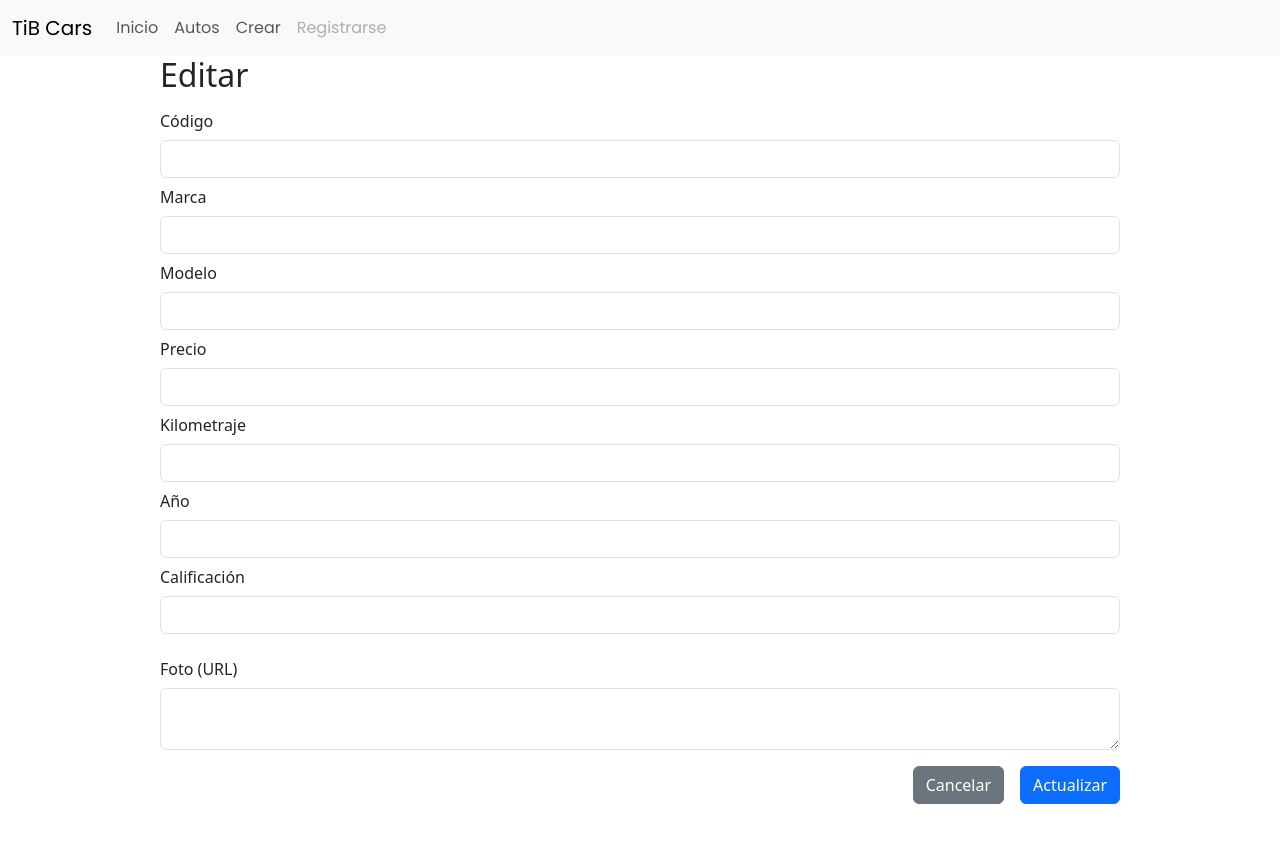
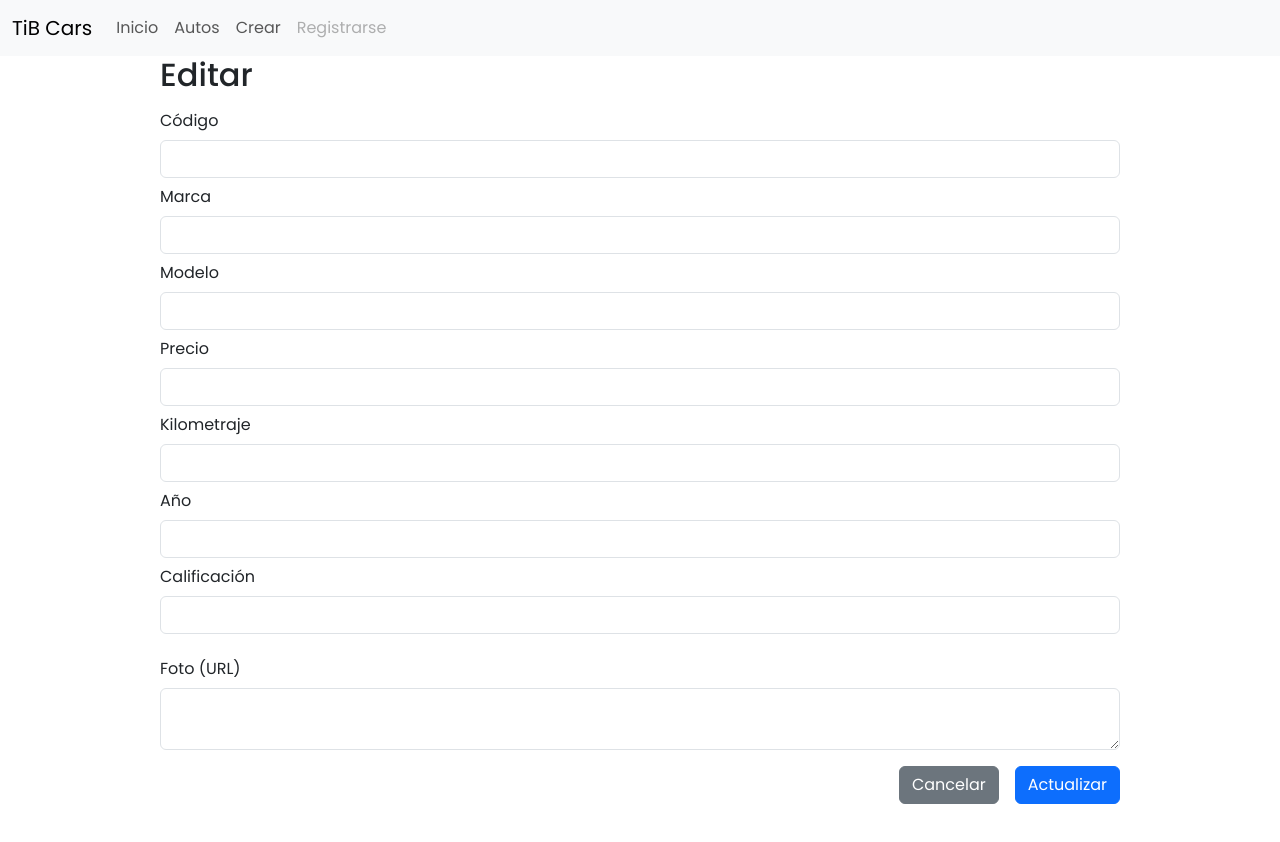
Before and after one commit to nsandoya/autos-project, an Angular app: page /autos/editar/1 in a window 1280 px wide. Shown: the top 842 px of the page. Built offline with nearby package versions, Linux system fonts and the light colour scheme; no server answers.

Commit message:
Edit form: cambios en input código

```diff
--- a/src/app/autos/components/editar-auto/editar-auto.component.css
+++ b/src/app/autos/components/editar-auto/editar-auto.component.css
@@ -0,0 +1,4 @@
+*{
+    font-family: "Poppins", sans-serif !important;
+
+}
--- a/src/app/autos/components/editar-auto/editar-auto.component.html
+++ b/src/app/autos/components/editar-auto/editar-auto.component.html
@@ -4,7 +4,7 @@
     <form [formGroup]="editForm" (onSubmit)="onSubmit()" class="text-start w-75 mx-auto mb-5">
         <div class="mb-3">
           <label for="recipient-name"  class="col-form-label text-start">Código</label>
-          <input type="text" class="form-control disabled"  placeholder="{{auto.codigo}}" id="recipient-name"
+          <input type="text" readonly class="disabled form-control"  placeholder="{{auto.codigo}}" id="recipient-name" style="color: gray;"
           formControlName="codigo"
           [ngClass]="{'is-invalid': editForm.get('codigo')?.invalid && editForm.get('codigo')?.touched}"> <!-- esto relaciona el input con los atributos creados en el formGroup -->
 
@@ -62,9 +62,9 @@
           <textarea class="form-control" placeholder="{{auto.foto}}" id="message-text"
           formControlName="foto"
           [ngClass]="{'is-invalid': editForm.get('foto')?.invalid && editForm.get('foto')?.touched}"></textarea>
-          <div class="alert alert-danger" *ngIf="editForm.get('foto')?.invalid && editForm.get('foto')?.touched">
+          <!-- <div class="alert alert-danger" *ngIf="editForm.get('foto')?.invalid && editForm.get('foto')?.touched">
               Este campo es requerido. Debe tener entre 10 y 50 caractertes
-          </div>
+          </div> -->
         </div>
 
       <div class="modal-footer">
```
